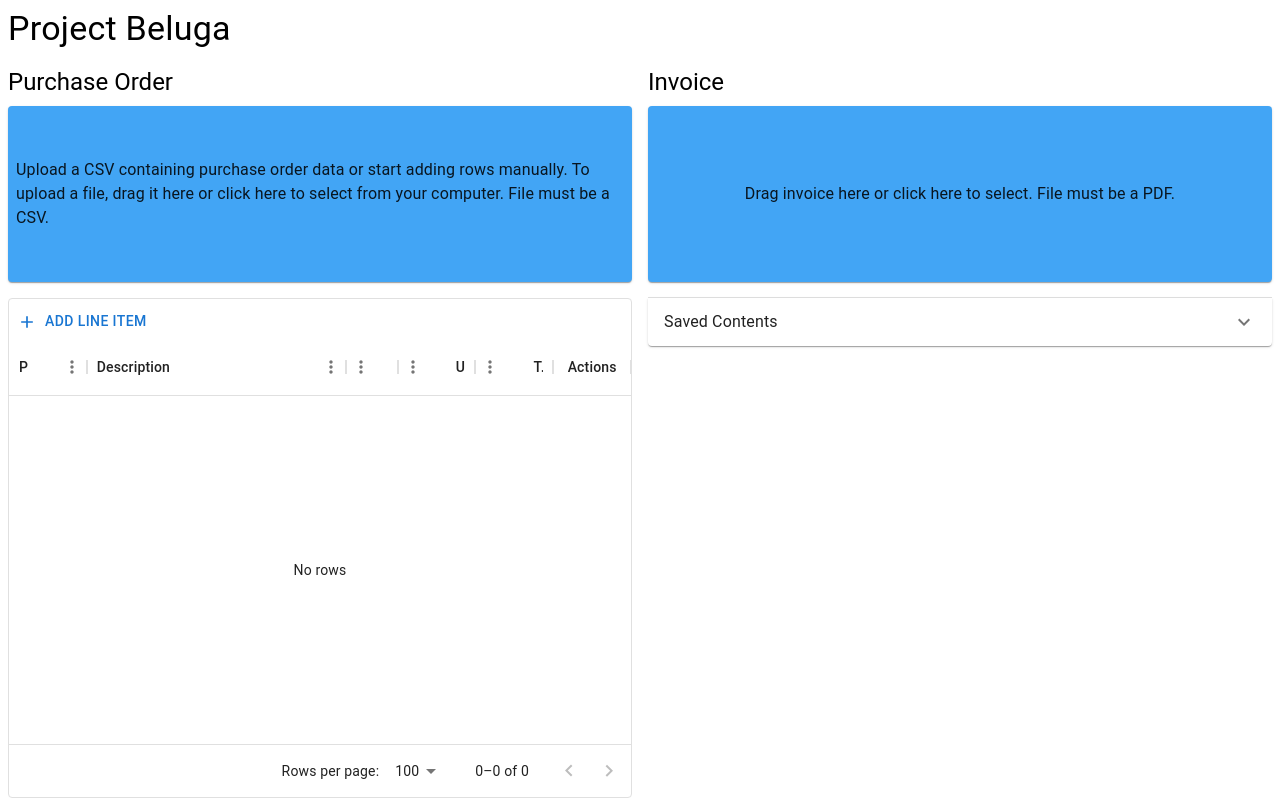
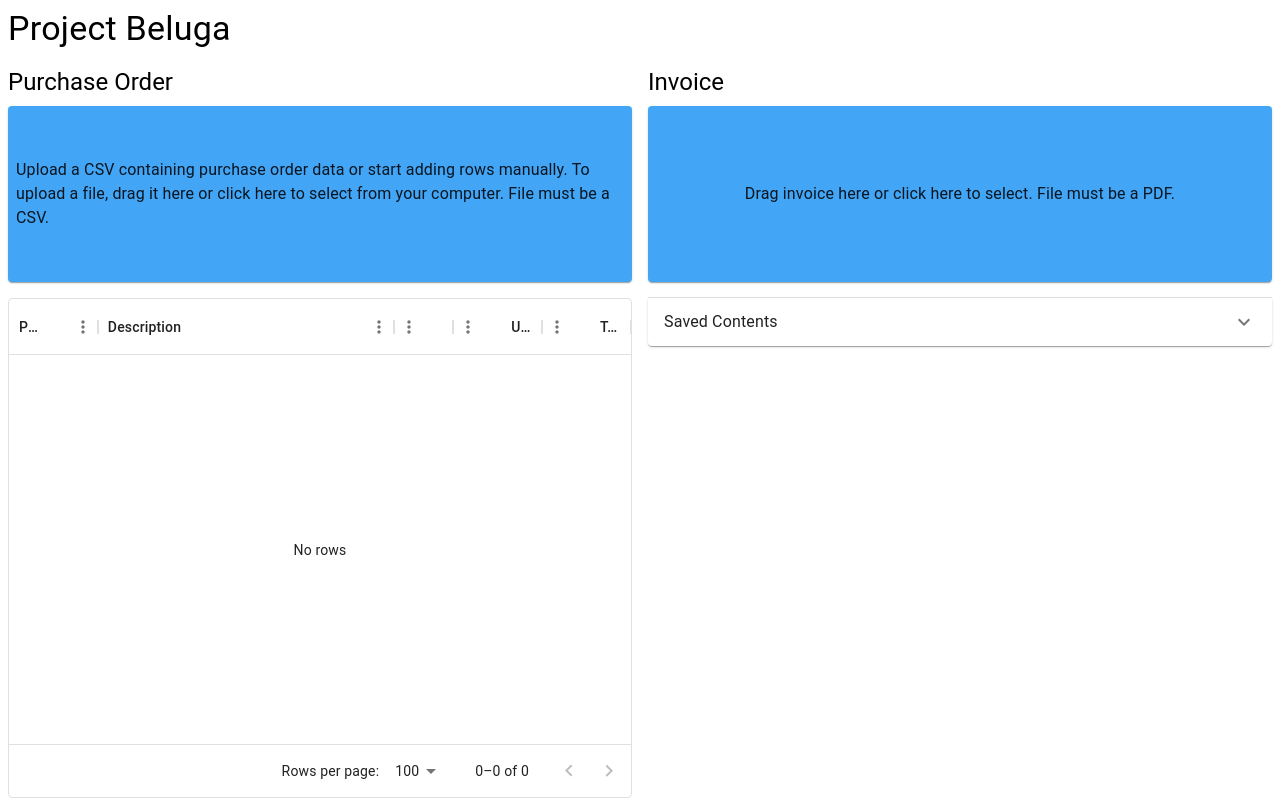
Before and after one commit to absreim/beluga-client, a React (Vite) app: page / in a window 1280 px wide. Shown: the top 800 px of the page. Built offline with nearby package versions, Linux system fonts and the light colour scheme.

Commit message:
Refactored LineItemDataGrid to no longer need no-op functions for read-only mode

```diff
--- a/src/components/LineItemDataGrid.tsx
+++ b/src/components/LineItemDataGrid.tsx
@@ -29,12 +29,15 @@ export interface LineItem {
   unitPrice: number | null;
 }
 
-interface LineItemDataGridProps {
-  rows: LineItem[];
+interface LineItemDataGridMutations {
   addRows: (rows: LineItem[]) => void;
   editRow: (row: LineItem) => void;
   deleteRow: (id: string) => void;
-  readOnly?: boolean;
+}
+
+interface LineItemDataGridProps {
+  rows: LineItem[];
+  mutations?: LineItemDataGridMutations // undefined implies a read=only component
 }
 
 interface EditToolbarProps {
@@ -74,11 +77,13 @@ const EditToolbar: FC<EditToolbarProps> = ({ addRows, setRowModesModel }) => {
 
 const LineItemDataGrid: FC<LineItemDataGridProps> = ({
   rows,
-  addRows,
-  editRow,
-  deleteRow,
-  readOnly,
+  mutations
 }) => {
+  const readOnly = !!mutations
+  const addRows = mutations?.addRows
+  const editRow = mutations?.editRow
+  const deleteRow = mutations?.deleteRow
+
   const [rowModesModel, setRowModesModel] = React.useState<GridRowModesModel>(
     {}
   );
@@ -101,7 +106,7 @@ const LineItemDataGrid: FC<LineItemDataGridProps> = ({
   };
 
   const handleDeleteClick = (id: string) => () => {
-    deleteRow(id);
+    deleteRow && deleteRow(id);
   };
 
   const handleCancelClick = (id: string) => () => {
@@ -112,7 +117,7 @@ const LineItemDataGrid: FC<LineItemDataGridProps> = ({
   };
 
   const processRowUpdate = (newRow: LineItem) => {
-    editRow(newRow);
+    editRow && editRow(newRow);
     return newRow;
   };
 
@@ -230,7 +235,7 @@ const LineItemDataGrid: FC<LineItemDataGridProps> = ({
         slots={{
           toolbar: readOnly ? null : EditToolbar,
         }}
-        slotProps={{
+        slotProps={addRows && {
           toolbar: { addRows, setRowModesModel },
         }}
       />
--- a/src/components/SaveLoadLineItems.tsx
+++ b/src/components/SaveLoadLineItems.tsx
@@ -10,10 +10,6 @@ import {
   Typography,
 } from "@mui/material";
 import ExpandMoreIcon from "@mui/icons-material/ExpandMore";
-
-/* eslint-disable @typescript-eslint/no-empty-function */
-// TODO: Modify LineItemDataGrid to have a read-only mode without having to
-// pass empty functions.
 
 interface Props {
   localStorageKey: string;
@@ -69,10 +65,6 @@ const SaveLoadLineItems: FC<Props> = ({
         {savedRows ? (
           <LineItemDataGrid
             rows={savedRows}
-            addRows={() => {}}
-            editRow={() => {}}
-            deleteRow={() => {}}
-            readOnly
           />
         ) : (
           <Alert color="info">No saved items.</Alert>
--- a/src/features/invoice/index.tsx
+++ b/src/features/invoice/index.tsx
@@ -35,9 +35,11 @@ const Invoice: FC = () => {
       return (
           <LineItemDataGrid
             rows={lineItems}
-            addRows={dispatchAddRows}
-            editRow={dispatchEditRow}
-            deleteRow={dispatchDeleteRow}
+            mutations={{
+              addRows: dispatchAddRows,
+              editRow: dispatchEditRow,
+              deleteRow: dispatchDeleteRow
+            }}
           />
       );
     }
--- a/src/features/purchaseOrder/index.tsx
+++ b/src/features/purchaseOrder/index.tsx
@@ -36,9 +36,11 @@ const PurchaseOrder: FC = () => {
       )}
       <LineItemDataGrid
         rows={lineItems}
-        addRows={dispatchAddRows}
-        editRow={dispatchEditRow}
-        deleteRow={dispatchDeleteRow}
+        mutations={{
+          addRows: dispatchAddRows,
+          editRow: dispatchEditRow,
+          deleteRow: dispatchDeleteRow
+        }}
       />
       <SaveLoadLineItems
         localStorageKey={"purchaseOrder"}
```
